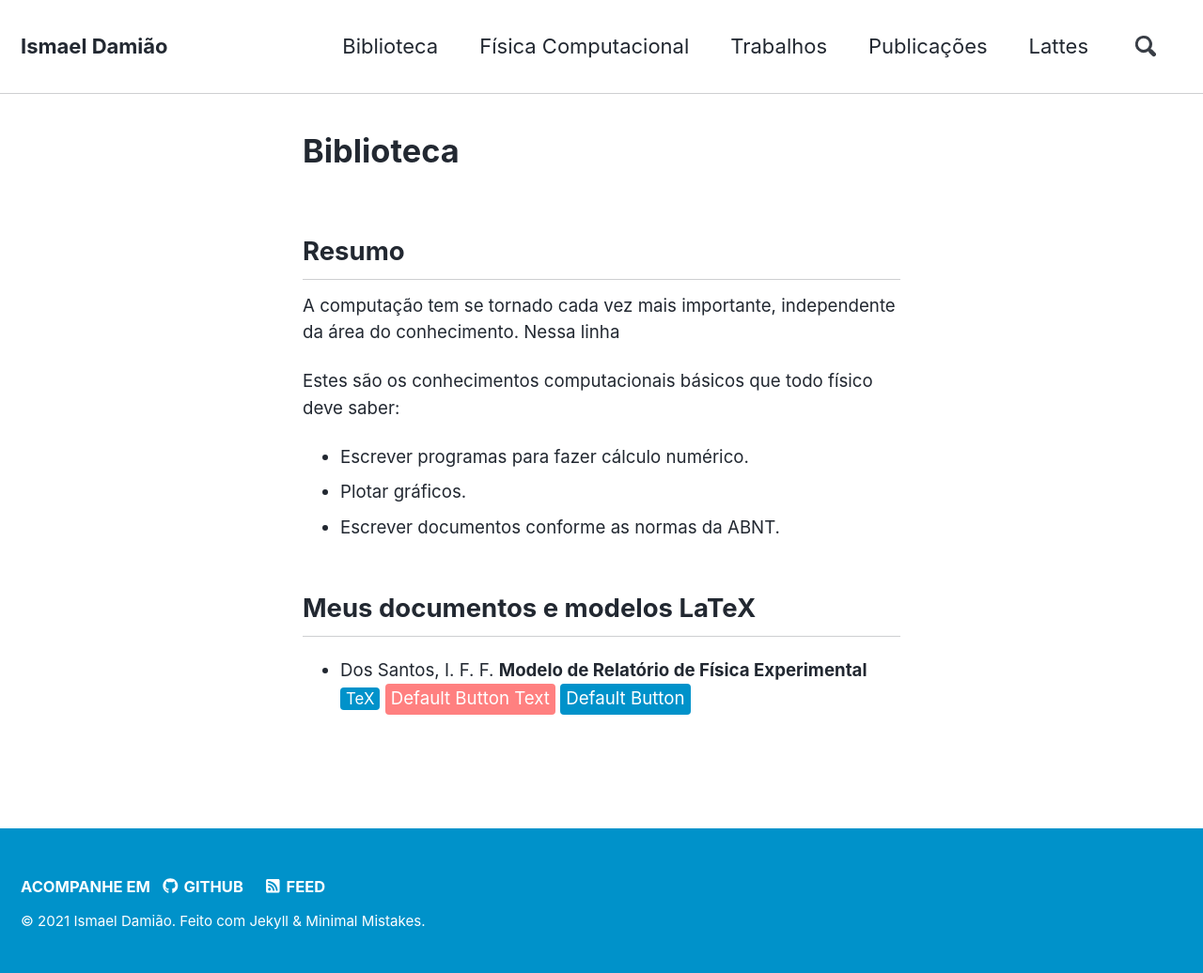
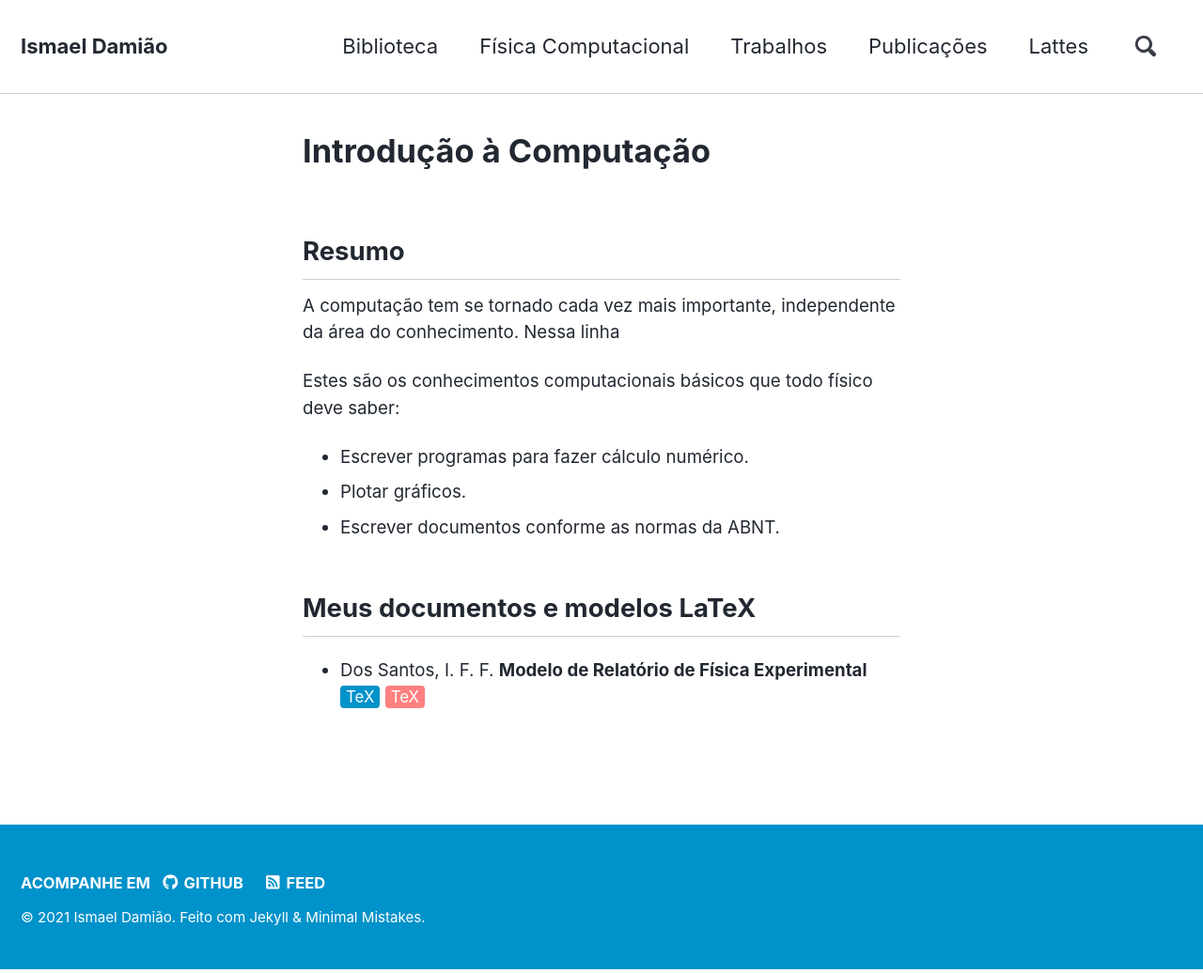
Before and after one commit to ismaeldamiao/ismaeldamiao.github.io, a Jekyll site: the page built from _pages/pt/ComputationalPhysics/Introduction.md, in a window 1280 px wide. Shown: the whole page at 94% size. Built offline with Jekyll 4.4.1, drawn with Linux system fonts in a browser that asks for light colours; nearby versions of some CDN libraries.

Commit message:
Update Introduction.md

```diff
--- a/_pages/pt/ComputationalPhysics/Introduction.md
+++ b/_pages/pt/ComputationalPhysics/Introduction.md
@@ -1,6 +1,6 @@
 ---
 permalink: /pt/ComputationalPhysics/Introduction
-title: "Biblioteca"
+title: "Introdução à Computação"
 ---
 <head>
 <style>
@@ -13,7 +13,7 @@ title: "Biblioteca"
   text-align: center;
   text-decoration: none;
   display: inline-block;
-  font-size: 100%;
+  font-size: 90%;
   /* margin: 4px 2px; */
   cursor: pointer;
 }
@@ -46,6 +46,5 @@ Estes são os conhecimentos computacionais básicos que todo físico deve saber:
 
 ## Meus documentos e modelos LaTeX
 * Dos Santos, I. F. F. **Modelo de Relatório de Física Experimental**
-   <a href="https://www.overleaf.com/read/zwpkhfkffxgy" style="font-size:90%"><button class="button button1">TeX</button></a>
-   [Default Button Text](#link){: .button .button5}
-   [Default Button](#link){: .button .bnt_blue}
+   <a href="https://www.overleaf.com/read/zwpkhfkffxgy"><button class="button bnt_blue">TeX</button></a>
+   <a href="https://www.overleaf.com/read/zwpkhfkffxgy"><button class="button bnt_red">TeX</button></a>
```
